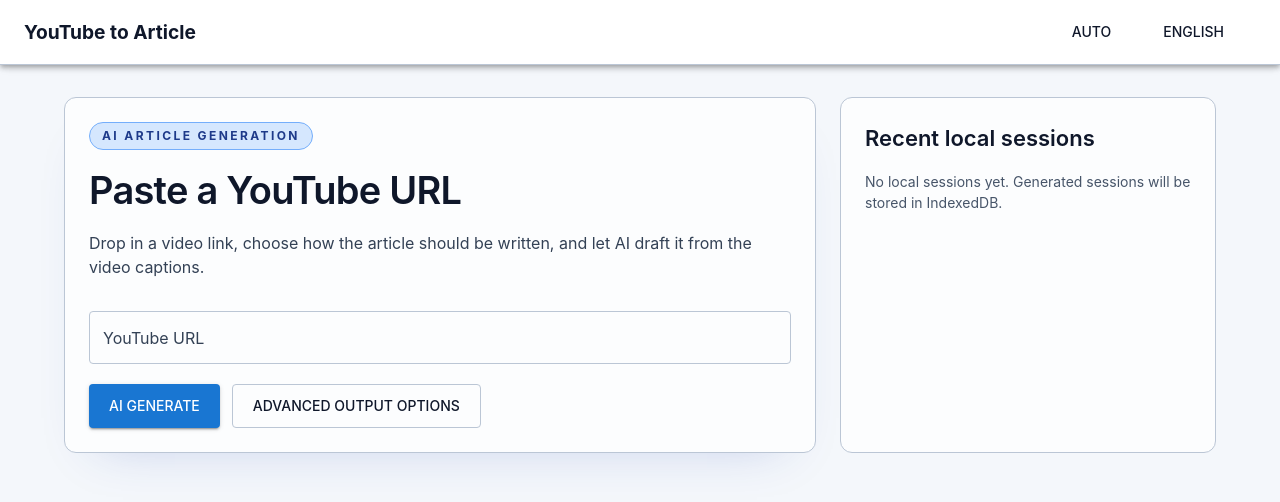
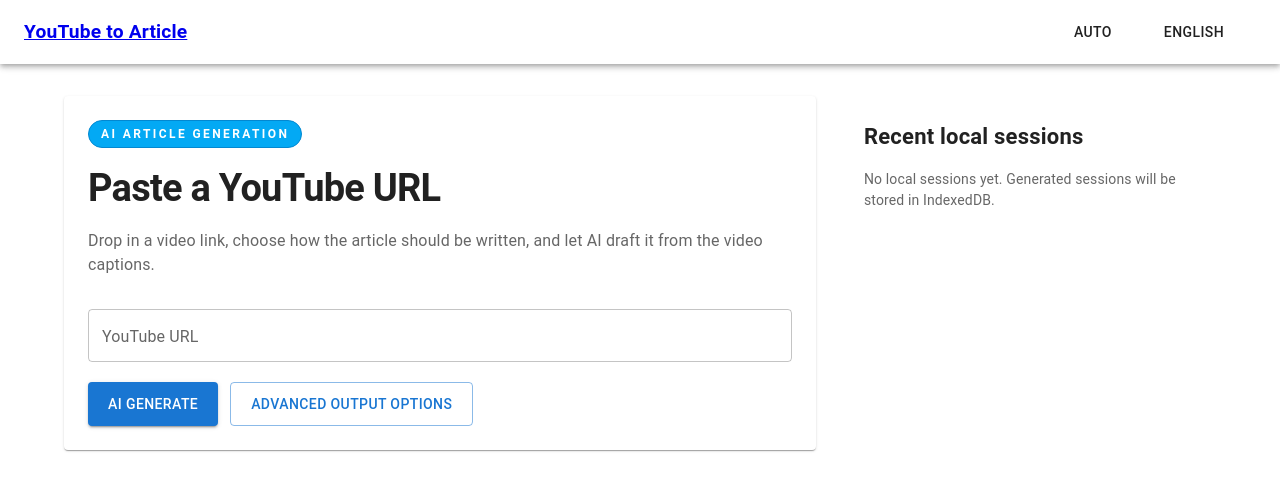
Before and after one commit to guoyunhe/youtube-to-article, a React (Vite) app: page / in a window 1280 px wide. Shown: the top 502 px of the page. Built offline with nearby package versions, Linux system fonts and the light colour scheme; some icons are missing.

Commit message:
feat: refactor styling in AppTopBar, HomePage, SessionPage, and createAppTheme for improved theme integration

```diff
--- a/src/components/AppTopBar.tsx
+++ b/src/components/AppTopBar.tsx
@@ -26,12 +26,8 @@ export function AppTopBar({
     <AppBar
       position="sticky"
       color="inherit"
-      sx={{
-        backdropFilter: 'blur(18px)',
-        borderBottom: '1px solid var(--color-border)',
-      }}
     >
-      <Toolbar sx={{ }}>
+      <Toolbar>
         <Box sx={{ minWidth: 0 }}>
           <Typography
             component={Link}
--- a/src/index.css
+++ b/src/index.css
@@ -1,96 +1,3 @@
-:root {
-  --color-bg: #f4f7fb;
-  --color-card: color-mix(in srgb, #ffffff 92%, #dbe6f4 8%);
-  --color-card-soft: color-mix(in srgb, #ffffff 84%, #dbe6f4 16%);
-  --color-text: #0f172a;
-  --color-text-muted: #334155;
-  --color-text-subtle: #475569;
-  --color-border: color-mix(in srgb, #cbd5e1 70%, #94a3b8 30%);
-  --color-border-strong: #3b82f6;
-  --color-accent-bg: color-mix(in srgb, #dbeafe 78%, #bfdbfe 22%);
-  --color-accent-border: color-mix(in srgb, #93c5fd 65%, #3b82f6 35%);
-  --color-accent-text: #1e3a8a;
-  --color-danger-bg: color-mix(in srgb, #fee2e2 80%, #fecaca 20%);
-  --color-danger-border: color-mix(in srgb, #fda4af 65%, #f43f5e 35%);
-  --color-danger-text: #9f1239;
-  --color-input-bg: #ffffff;
-  --shadow-soft: 0 24px 50px -34px rgb(30 64 175 / 25%);
-  color: var(--color-text);
-  background: var(--color-bg);
-  font-family:
-    Inter,
-    system-ui,
-    -apple-system,
-    BlinkMacSystemFont,
-    'Segoe UI',
-    sans-serif;
-  line-height: 1.5;
-  font-weight: 400;
-  font-synthesis: none;
-  text-rendering: optimizeLegibility;
-  -webkit-font-smoothing: antialiased;
-  -moz-osx-font-smoothing: grayscale;
-}
-
-@media (prefers-color-scheme: dark) {
-  :root {
-    --color-bg: #020617;
-    --color-card: color-mix(in srgb, #0f172a 72%, #111827 28%);
-    --color-card-soft: color-mix(in srgb, #0f172a 62%, #1e293b 38%);
-    --color-text: #f8fafc;
-    --color-text-muted: #cbd5e1;
-    --color-text-subtle: #94a3b8;
-    --color-border: color-mix(in srgb, #1e293b 65%, #334155 35%);
-    --color-border-strong: #22d3ee;
-    --color-accent-bg: color-mix(in srgb, #083344 78%, #155e75 22%);
-    --color-accent-border: color-mix(in srgb, #0e7490 65%, #22d3ee 35%);
-    --color-accent-text: #cffafe;
-    --color-danger-bg: color-mix(in srgb, #4c0519 75%, #881337 25%);
-    --color-danger-border: color-mix(in srgb, #9f1239 65%, #f43f5e 35%);
-    --color-danger-text: #ffe4e6;
-    --color-input-bg: #0b1220;
-    --shadow-soft: 0 24px 50px -34px rgb(34 211 238 / 20%);
-  }
-}
-
-:root[data-theme='light'] {
-  --color-bg: #f4f7fb;
-  --color-card: color-mix(in srgb, #ffffff 92%, #dbe6f4 8%);
-  --color-card-soft: color-mix(in srgb, #ffffff 84%, #dbe6f4 16%);
-  --color-text: #0f172a;
-  --color-text-muted: #334155;
-  --color-text-subtle: #475569;
-  --color-border: color-mix(in srgb, #cbd5e1 70%, #94a3b8 30%);
-  --color-border-strong: #3b82f6;
-  --color-accent-bg: color-mix(in srgb, #dbeafe 78%, #bfdbfe 22%);
-  --color-accent-border: color-mix(in srgb, #93c5fd 65%, #3b82f6 35%);
-  --color-accent-text: #1e3a8a;
-  --color-danger-bg: color-mix(in srgb, #fee2e2 80%, #fecaca 20%);
-  --color-danger-border: color-mix(in srgb, #fda4af 65%, #f43f5e 35%);
-  --color-danger-text: #9f1239;
-  --color-input-bg: #ffffff;
-  --shadow-soft: 0 24px 50px -34px rgb(30 64 175 / 25%);
-}
-
-:root[data-theme='dark'] {
-  --color-bg: #020617;
-  --color-card: color-mix(in srgb, #0f172a 72%, #111827 28%);
-  --color-card-soft: color-mix(in srgb, #0f172a 62%, #1e293b 38%);
-  --color-text: #f8fafc;
-  --color-text-muted: #cbd5e1;
-  --color-text-subtle: #94a3b8;
-  --color-border: color-mix(in srgb, #1e293b 65%, #334155 35%);
-  --color-border-strong: #22d3ee;
-  --color-accent-bg: color-mix(in srgb, #083344 78%, #155e75 22%);
-  --color-accent-border: color-mix(in srgb, #0e7490 65%, #22d3ee 35%);
-  --color-accent-text: #cffafe;
-  --color-danger-bg: color-mix(in srgb, #4c0519 75%, #881337 25%);
-  --color-danger-border: color-mix(in srgb, #9f1239 65%, #f43f5e 35%);
-  --color-danger-text: #ffe4e6;
-  --color-input-bg: #0b1220;
-  --shadow-soft: 0 24px 50px -34px rgb(34 211 238 / 20%);
-}
-
 * {
   box-sizing: border-box;
 }
@@ -104,15 +11,4 @@ body,
 
 body {
   min-width: 320px;
-  background: var(--color-bg);
-  color: var(--color-text);
-  transition:
-    background-color 180ms ease,
-    color 180ms ease,
-    border-color 180ms ease;
 }
-
-a {
-  color: inherit;
-  text-decoration: none;
-}
--- a/src/pages/HomePage.tsx
+++ b/src/pages/HomePage.tsx
@@ -37,11 +37,6 @@ function OptionSelect({
       select
       SelectProps={{ native: true }}
       size="small"
-      sx={{
-        '& .MuiInputBase-input': { color: 'var(--color-text)' },
-        '& .MuiInputLabel-root': { color: 'var(--color-text-muted)' },
-        '& .MuiOutlinedInput-notchedOutline': { borderColor: 'var(--color-border)' },
-      }}
       value={value}
       onChange={(event) => onChange(event.target.value)}
     >
@@ -150,20 +145,17 @@ export function HomePage() {
       <Paper
         elevation={0}
         sx={{
-          background: 'var(--color-card)',
-          border: '1px solid var(--color-border)',
-          borderRadius: 3,
-          boxShadow: 'var(--shadow-soft)',
           p: 3,
+          boxShadow: 1,
         }}
       >
         <Box sx={{ mb: 4, maxWidth: '48rem' }}>
           <Typography
-            sx={{
-              background: 'var(--color-accent-bg)',
-              border: '1px solid var(--color-accent-border)',
+            sx={(theme) => ({
+              backgroundColor: theme.palette.info.light,
+              border: `1px solid ${theme.palette.info.main}`,
               borderRadius: 999,
-              color: 'var(--color-accent-text)',
+              color: theme.palette.info.contrastText,
               display: 'inline-flex',
               fontSize: 12,
               fontWeight: 700,
@@ -172,14 +164,14 @@ export function HomePage() {
               px: 1.5,
               py: 0.5,
               textTransform: 'uppercase',
-            }}
+            })}
           >
             AI Article Generation
           </Typography>
           <Typography sx={{ fontSize: { sm: 38, xs: 30 }, fontWeight: 600, letterSpacing: '-0.02em' }}>
             {t('home.headline')}
           </Typography>
-          <Typography sx={{ color: 'var(--color-text-muted)', fontSize: 16, mt: 1.5 }}>
+          <Typography sx={{ color: 'text.secondary', fontSize: 16, mt: 1.5 }}>
             {t('home.subheadline')}
           </Typography>
         </Box>
@@ -189,11 +181,7 @@ export function HomePage() {
             fullWidth
             label={t('home.urlLabel')}
             placeholder={t('home.urlPlaceholder')}
-            sx={{
-              '& .MuiInputBase-input': { color: 'var(--color-text)', fontSize: 16, py: 1.9 },
-              '& .MuiInputLabel-root': { color: 'var(--color-text-muted)' },
-              '& .MuiOutlinedInput-notchedOutline': { borderColor: 'var(--color-border)' },
-            }}
+            sx={{ '& .MuiInputBase-input': { fontSize: 16, py: 1.9 } }}
             value={youtubeUrl}
             onChange={(event) => {
               setYoutubeUrl(event.target.value)
@@ -210,12 +198,7 @@ export function HomePage() {
               {t('actions.aiGenerate')}
             </Button>
             <Button
-              sx={{
-                borderColor: 'var(--color-border)',
-                color: 'var(--color-text)',
-                px: 2.5,
-                py: 1.1,
-              }}
+              sx={{ px: 2.5, py: 1.1 }}
               type="button"
               variant="outlined"
               onClick={() => setAdvancedOpen((current) => !current)}
@@ -226,15 +209,14 @@ export function HomePage() {
 
           {error ? (
             <Typography
-              sx={{
-                background: 'var(--color-danger-bg)',
-                border: '1px solid var(--color-danger-border)',
-                borderRadius: 2,
-                color: 'var(--color-danger-text)',
+              sx={(theme) => ({
+                backgroundColor: theme.palette.error.light,
+                border: `1px solid ${theme.palette.error.main}`,
+                color: theme.palette.error.contrastText,
                 fontSize: 14,
                 px: 2,
                 py: 1.5,
-              }}
+              })}
             >
               {error}
             </Typography>
@@ -243,9 +225,9 @@ export function HomePage() {
           {advancedOpen ? (
             <Box
               sx={{
-                background: 'var(--color-card-soft)',
-                border: '1px solid var(--color-border)',
-                borderRadius: 2,
+                backgroundColor: 'background.paper',
+                border: '1px solid',
+                borderColor: 'divider',
                 display: 'grid',
                 gap: 2,
                 gridTemplateColumns: { sm: 'repeat(2, minmax(0, 1fr))', xs: '1fr' },
@@ -294,9 +276,6 @@ export function HomePage() {
       <Paper
         elevation={0}
         sx={{
-          background: 'var(--color-card)',
-          border: '1px solid var(--color-border)',
-          borderRadius: 3,
           p: 3,
         }}
       >
@@ -306,7 +285,7 @@ export function HomePage() {
 
         <Stack spacing={1.5}>
           {recentSessions.length === 0 ? (
-            <Typography sx={{ color: 'var(--color-text-subtle)', fontSize: 14 }}>
+            <Typography sx={{ color: 'text.secondary', fontSize: 14 }}>
               {t('home.noSessions')}
             </Typography>
           ) : (
@@ -315,12 +294,12 @@ export function HomePage() {
                 key={session.id}
                 sx={{
                   '&:hover': {
-                    background: 'color-mix(in srgb, var(--color-card-soft) 72%, var(--color-accent-bg) 28%)',
+                    backgroundColor: 'action.hover',
                   },
                   alignItems: 'flex-start',
-                  background: 'var(--color-card-soft)',
-                  border: '1px solid var(--color-border)',
-                  borderRadius: 2,
+                  backgroundColor: 'background.paper',
+                  border: '1px solid',
+                  borderColor: 'divider',
                   display: 'flex',
                   gap: 1.5,
                   p: 2,
@@ -338,7 +317,7 @@ export function HomePage() {
                   <Box
                     sx={{
                       alignItems: 'center',
-                      color: 'var(--color-text-subtle)',
+                      color: 'text.secondary',
                       display: 'flex',
                       fontSize: 12,
                       gap: 1.5,
@@ -352,13 +331,8 @@ export function HomePage() {
                 </Box>
                 <Button
                   aria-label={t('actions.deleteSession')}
-                  sx={{
-                    background: 'var(--color-danger-bg)',
-                    borderColor: 'var(--color-danger-border)',
-                    color: 'var(--color-danger-text)',
-                    minWidth: 0,
-                    px: 1.1,
-                  }}
+                  color="error"
+                  sx={{ minWidth: 0, px: 1.1 }}
                   variant="outlined"
                   onClick={() => void handleDeleteSession(session.id)}
                 >
--- a/src/theme/createAppTheme.ts
+++ b/src/theme/createAppTheme.ts
@@ -4,18 +4,8 @@ import type { ResolvedTheme } from '../hooks/useThemePreference'
 export function createAppTheme(resolvedTheme: ResolvedTheme) {
   return createTheme({
     palette: {
-      background: {
-        default: resolvedTheme === 'dark' ? '#020617' : '#f4f7fb',
-        paper: resolvedTheme === 'dark' ? '#0f172a' : '#ffffff',
-      },
+
       mode: resolvedTheme,
-      text: {
-        primary: resolvedTheme === 'dark' ? '#f8fafc' : '#0f172a',
-        secondary: resolvedTheme === 'dark' ? '#cbd5e1' : '#334155',
-      },
-    },
-    typography: {
-      fontFamily: 'Inter, system-ui, -apple-system, BlinkMacSystemFont, Segoe UI, sans-serif',
     },
   })
 }
```
Also changed, not shown: src/pages/SessionPage.tsx (+25 -41 lines).
